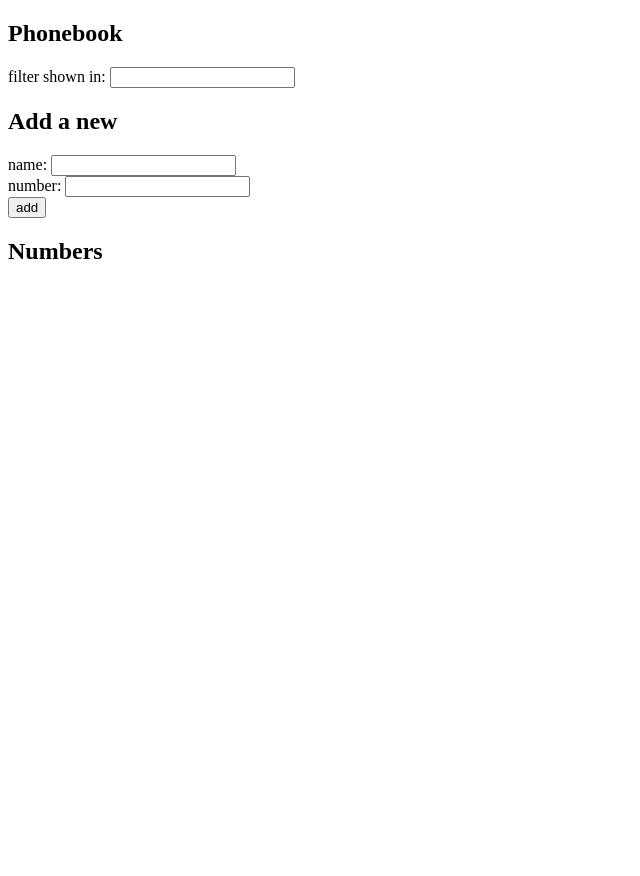
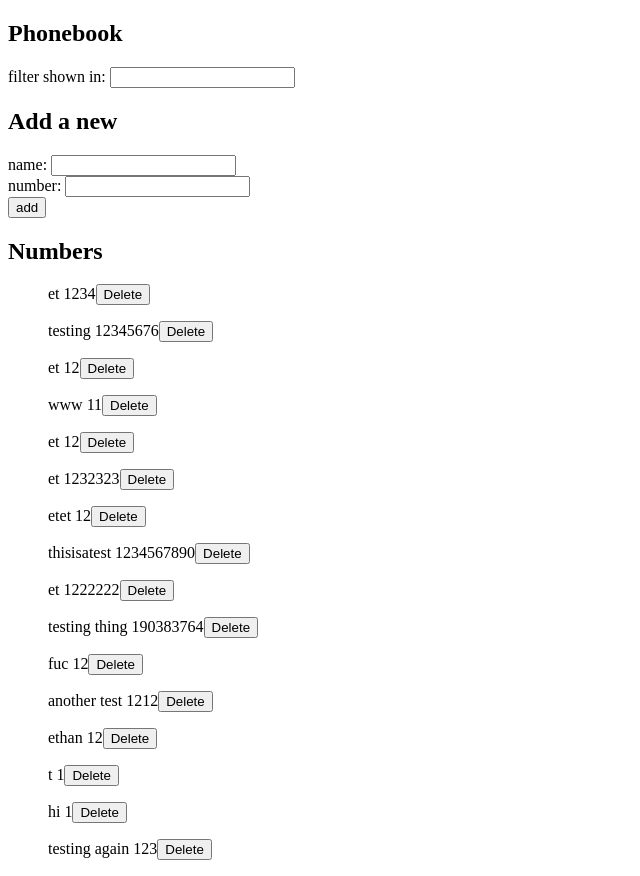
Before and after one commit to t0dii/fullstackcourse, a React (Vite) app in the folder part2/: page / in a window 1280 px wide. Shown: the whole page, without its empty margins (0-640 px from the left). Before the commit the page ends 800 px from the top, so only its background shows below. Built offline with nearby package versions, Linux system fonts and the light colour scheme; data requests are answered from the project's data file.

Commit message:
Finished part 2.14

```diff
--- a/part2/db.json
+++ b/part2/db.json
@@ -1,45 +1,5 @@
 {
   "persons": [
-    {
-      "name": "Arto Hellas",
-      "number": "040-123456",
-      "id": "1"
-    },
-    {
-      "name": "Ada Lovelace",
-      "number": "39-44-5323523",
-      "id": "2"
-    },
-    {
-      "name": "Dan Abramov",
-      "number": "12-43-234345",
-      "id": "3"
-    },
-    {
-      "name": "Mary Poppendieck",
-      "number": "39-23-6423122",
-      "id": "4"
-    },
-    {
-      "id": "dc55",
-      "name": "ad",
-      "number": "12"
-    },
-    {
-      "id": "d820",
-      "name": "hello1",
-      "number": "11222"
-    },
-    {
-      "id": "8da7",
-      "name": "asd",
-      "number": "12"
-    },
-    {
-      "id": "27b3",
-      "name": "et",
-      "number": "123"
-    },
     {
       "id": "fd4a",
       "name": "et",
@@ -79,6 +39,46 @@
       "id": "a436",
       "name": "thisisatest",
       "number": "1234567890"
+    },
+    {
+      "id": "57c3",
+      "name": "et",
+      "number": "1222222"
+    },
+    {
+      "id": "bd08",
+      "name": "testing thing ",
+      "number": "190383764"
+    },
+    {
+      "id": "05de",
+      "name": "fuc",
+      "number": "12"
+    },
+    {
+      "id": "8b7c",
+      "name": "another test",
+      "number": "1212"
+    },
+    {
+      "id": "9a05",
+      "name": "ethan",
+      "number": "12"
+    },
+    {
+      "id": "c209",
+      "name": "t",
+      "number": "1"
+    },
+    {
+      "id": "3ba4",
+      "name": "hi",
+      "number": "1"
+    },
+    {
+      "id": "8aa5",
+      "name": "testing again",
+      "number": "123"
     }
   ]
 }
--- a/part2/src/phonebook/App.jsx
+++ b/part2/src/phonebook/App.jsx
@@ -39,14 +39,21 @@ const App = () => {
       setNewName("");
       return;
     }
-
     axios.post("http://localhost:3001/persons", noteObject).then((response) => {
-      setPersons(persons.concat(response.data));
-      setPersons(persons.concat(noteObject));
+      setPersons(persons.filter((p) => p.id !== id));
       setNewName("");
       setNewNumber("");
     });
   };
+
+  useEffect(() => {
+    console.log("effect");
+    axios.get("http://localhost:3001/persons").then((response) => {
+      console.log("promise fufilled");
+      setPersons(response.data);
+    });
+  }, []);
+
   //Checks for duplicate names
   const isDuplicate = persons.some((person) => person.name === newName);
 
@@ -59,6 +66,26 @@ const App = () => {
         person.name.toLowerCase().includes(showAll.toLowerCase()),
       )
     : persons;
+
+  const deletePerson = (id) => {
+    console.log("deletePerson was called with id:", id);
+    const winConfirm = window.confirm(
+      "Are you sure you want to delete this user?",
+    );
+    if (winConfirm) {
+      axios
+        .delete("http://localhost:3001/persons/" + id)
+        .then((response) => {
+          console.log("User has been deleted");
+          setPersons(persons.filter((person) => person.id !== id));
+        })
+        .catch((error) => {
+          console.log("Error deleting user", error);
+        });
+    } else {
+      console.log("User deletion cancelled");
+    }
+  };
 
   return (
     <div>
@@ -76,10 +103,17 @@ const App = () => {
 
       <h2>Numbers</h2>
       {persons.map((person) => (
-        <li key={person.id}>
+        <ul key={person.id}>
           {person.name} {person.number}
-          <button onClick={() => deletePerson(person.id)}>Delete</button>
-        </li>
+          <button
+            onClick={() => {
+              console.log("This person's ID is:", person.id);
+              deletePerson(person.id);
+            }}
+          >
+            Delete
+          </button>
+        </ul>
       ))}
     </div>
   );
```
